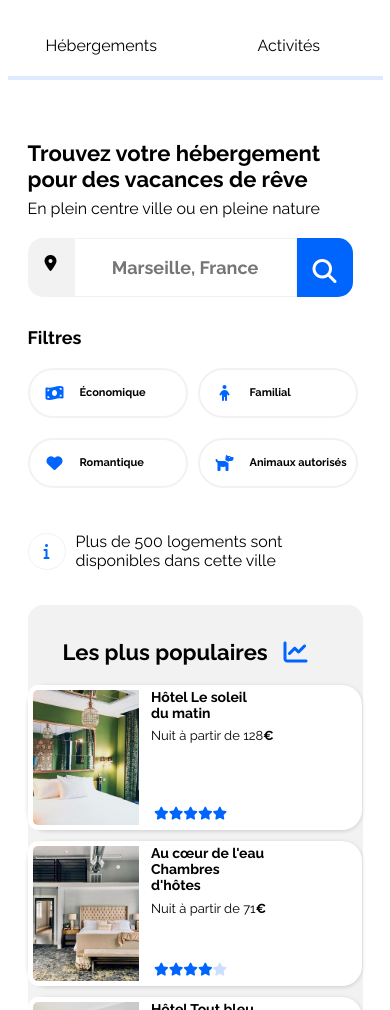
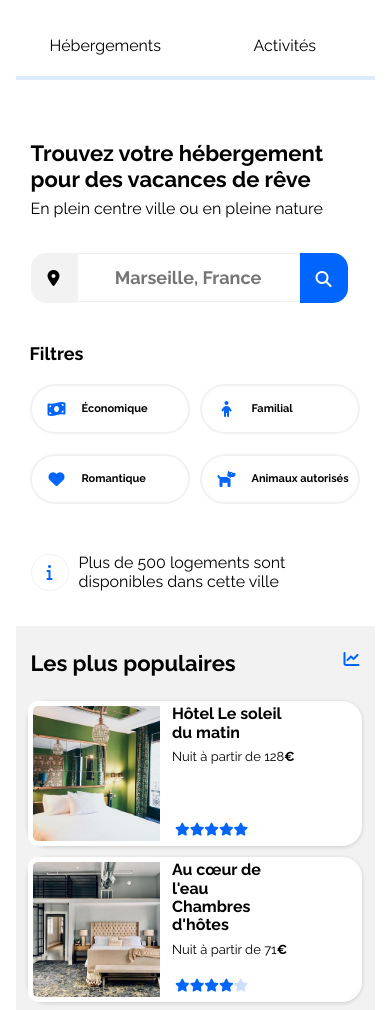
Before and after one commit to lionel-link/maquette-booki, a plain HTML site: page index.html in a window 390 px wide. Shown: the part 42-1052 px from the top of the page. Drawn offline with nearby package versions, Linux system fonts and the light colour scheme.

Commit message:
completed responsive and correction

```diff
--- a/css/style.css
+++ b/css/style.css
@@ -75,8 +75,13 @@ header {
     border-radius: 15px 0 0 15px;
 }
 
+.searchbar__icon::before {
+    position: relative;
+    top: calc(50% - 8px);
+}
+
 .searchbar__input {
-    height: 38px;
+    height: 39px;
     margin: -4px;
     padding: 4px;
     border: 1px solid #F2F2F2;
@@ -88,15 +93,14 @@ header {
 
 .searchbar__button {
     color: white;
-    padding: 15px 16px;
-    gap: 10px;
+    padding: 17px 16px 15px 16px;
     border-radius: 0 15px 15px 0;
     background-color: #0065FC;
     border: 0;
     cursor: pointer;
 }
 
-.searchbar__buttonMobile {
+.searchbar__buttonIcon {
     display: none;
 }
 
@@ -105,7 +109,7 @@ header {
     align-items: center;
     justify-content: space-between;
     width: 950px;
-    margin: 30px 0;
+    margin: 40px 0;
 }
 
 .filter span {
@@ -146,7 +150,7 @@ header {
 }
 
 .indice {
-    margin: 35px 0;
+    margin-bottom: 35px;
 }
 
 .indice__icon {
@@ -166,7 +170,7 @@ header {
 
 
 .cardContainer__house {
-    padding: 35px 35px 0 35px;
+    padding: 40px 35px 0 35px;
     background-color: #F2F2F2;
     border-radius: 15px;
     margin-right: 50px;
@@ -245,7 +249,7 @@ header {
 
 
 .cardContainer__mostPopular {
-    padding: 35px;
+    padding: 40px 35px 0 35px;
     background-color: #F2F2F2;
     border-radius: 15px;
 }
@@ -266,9 +270,9 @@ header {
 }
 
 .cardContainer__mostPopular__icon {
+    font-size: 16px;
     float: right;
     color: #0065FC !important;
-    margin-right: 20px;
 }
 
 .cardBlock.cardcolumn {
@@ -380,7 +384,7 @@ i.fa-sharp.fa-solid.fa-star {
 
 /******************************************************             Responsive Tablette               *********************************************/
 
-@media (max-width:1440px) {
+@media (max-width:1456px) {
 
 
     body {
@@ -392,12 +396,8 @@ i.fa-sharp.fa-solid.fa-star {
         padding: 0 50px;
     }
 
-    .searchbar__buttonMobile {
-        display: none;
-    }
-
     .container {
-        padding: 0 50px;
+        padding: 0;
     }
 
     .cardContainer {
@@ -417,10 +417,6 @@ i.fa-sharp.fa-solid.fa-star {
         padding-bottom: 45px;
     }
 
-    .cardBlock.cardcolumn {
-        display: flex;
-    }
-
     .card.img--left {
         width: 252px;
         height: 145px;
@@ -428,6 +424,16 @@ i.fa-sharp.fa-solid.fa-star {
 
     .card__title {
         font-size: 14px;
+    }
+
+    .cardContainer__mostPopular {
+        padding: 30px 40px 0 40px;
+        background-color: #F2F2F2;
+        border-radius: 15px;
+    }
+
+    .cardContainer__mostPopularTitle {
+        margin: 0 0 25px 0;
     }
 
     .img--left .card__img {
@@ -454,7 +460,8 @@ i.fa-sharp.fa-solid.fa-star {
     }
 
     .cardBlock.card__column {
-        display: grid;
+        display: flex;
+        justify-content: space-between;
     }
 
     .activityContainer__title {
@@ -467,15 +474,22 @@ i.fa-sharp.fa-solid.fa-star {
 /******************************************************             Responsive Mobile               *********************************************/
 
 
-@media (max-width: 1024px) {
+@media (max-width: 1040px) {
 
+    i {
+        font-size: inherit;
+    }
 
 
     body {
-        max-width: 375px;
+        max-width: 359px;
     }
 
     header {
+        padding: 0;
+    }
+
+    .container {
         padding: 0;
     }
 
@@ -512,45 +526,34 @@ i.fa-sharp.fa-solid.fa-star {
         text-align: center;
     }
 
-    .container {
-        padding: 0 20px;
+    .searchBar-block {
+        padding: 0 15px;
     }
 
     form.searchbar__form {
+        margin-top: 35px;
         display: flex;
     }
 
-    form.searchbar__form i {
+    .searchbar__buttonIcon {
+        display: block;
         position: relative;
-        top: calc(50% - 10px);
+        top: calc(50% - 9px);
     }
 
-
-    .searchbar__buttonMobile {
-        display: block;
-        color: white;
-        padding: 15px 16px;
-        gap: 10px;
-        border-radius: 0 15px 15px 0;
-        background-color: #0065FC;
-        border: 0;
-        cursor: pointer;
-    }
-
-    .searchbar__button {
+    .searchbar__buttonText {
         display: none;
     }
 
     .searchbar__input {
         margin: 0;
-        height: 49px;
     }
-
 
     .filter {
         flex-wrap: wrap;
         width: 330px;
         justify-content: space-between;
+        padding: 0 14px;
     }
 
     .filter span {
@@ -592,6 +595,7 @@ i.fa-sharp.fa-solid.fa-star {
     .indice {
         display: flex;
         margin: 35px 0;
+        padding: 0 15px;
     }
 
     .indice__icon {
@@ -603,13 +607,22 @@ i.fa-sharp.fa-solid.fa-star {
         color: #0065FC;
     }
 
-    i.fa-solid.fa-info.indice__icon {
-        font-size: 16px;
-    }
-
     .cardContainer {
         display: flex;
         flex-direction: column-reverse;
+    }
+
+    .cardContainer__mostPopular {
+        padding: 25px 15px 45px 15px;
+        border-radius: 0;
+    }
+
+    .cardContainer__mostPopular__icon {
+        margin-right: 0;
+    }
+
+    .cardContainer__mostPopularTitle {
+        margin: 0 0 25px 0;
     }
 
     .cardBlock.card__column {
@@ -627,10 +640,15 @@ i.fa-sharp.fa-solid.fa-star {
         margin-bottom: 11px;
     }
 
+    .img--left .card__img {
+        width: 127px;
+    }
+
     .cardContainer__house {
         background-color: white;
-        padding: 25px 10px 0 10px;
         border-radius: 0;
+        padding: 0 10px;
+        margin-bottom: 12px;
     }
 
     .cardBlock {
@@ -639,7 +657,7 @@ i.fa-sharp.fa-solid.fa-star {
     }
 
     .cardContainer__houseTitle {
-        margin: 20px 0;
+        margin: 25px 0 20px;
     }
 
     .cardContainer_textEnd {
@@ -654,13 +672,21 @@ i.fa-sharp.fa-solid.fa-star {
         padding-bottom: 25px;
     }
 
-    .cardContainer__house {
-        padding: 0;
+    .card {
+        width: 335px;
         margin-bottom: 12px;
     }
 
-    .card {
-        width: 335px;
+    .card__img {
+        height: 114px;
+    }
+
+    .card__title {
+        font-size: 16px;
+    }
+
+    .activityContainer {
+        margin: 0 12px 60px 12px;
     }
 
     .photocard {
@@ -673,11 +699,16 @@ i.fa-sharp.fa-solid.fa-star {
         height: 134px;
     }
 
+    .photocard__title {
+        justify-content: inherit;
+        padding: 0 20px;
+    }
+
     .footer {
         flex-direction: column;
     }
 
     .footerItem {
-        padding: 0 30px;
+        padding: 0 30px 30px;
     }
 }
--- a/index.html
+++ b/index.html
@@ -25,15 +25,17 @@
         </nav>
     </header>
     <div class="container">
-        <div>
+        <div class="searchBar-block">
             <h1 class="title">Trouvez votre hébergement pour des vacances de rêve</h1>
             <span>En plein centre ville ou en pleine nature</span>
             <div class="searchbar">
                 <form class="searchbar__form" action="" method="get">
                     <i class="fa-sharp fa-solid fa-location-dot searchbar__icon" aria-hidden="true"></i>
                     <input class="searchbar__input" type="text" placeholder="Marseille, France" name="q">
-                    <button class="searchbar__button" type="submit">Rechercher</button>
-                    <button class="searchbar__buttonMobile" type="submit"><i class="fa-solid fa-magnifying-glass"></i></button>
+                    <button class="searchbar__button" type="submit">
+                        <i class="fa-solid fa-magnifying-glass searchbar__buttonIcon" title="Rechercher"></i>
+                        <span class="searchbar__buttonText">Rechercher</span>
+                    </button>
                 </form>
             </div>
         </div>
@@ -136,7 +138,7 @@
                         </div>
                     </a>
                 </div>
-                <h4 class="cardContainer_textEnd">Afficher plus</h4>
+                <h4 class="cardContainer_textEnd"><a href="#">Afficher plus</a></h4>
             </div>
             <div class="cardContainer__mostPopular">
                 <h4 class="cardContainer__mostPopularTitle">
@@ -219,20 +221,20 @@
 
     <footer class="footer">
         <div class="footerItem">
-            <ul class="footerItem__title">A propos</ul>
-            <li>Fonctionnement du site</li>
-            <li>Conditions générales de vente</li>
-            <li>Données et confidentialité</li>
+            <ul class="footerItem__title"><a href="#">A propos</a></ul>
+            <li><a href="#">Fonctionnement du site</a></li>
+            <li><a href="#">Conditions générales de vente</a></li>
+            <li><a href="#">Données et confidentialité</a></li>
         </div>
         <div class="footerItem">
-            <ul class="footerItem__title">Nos Hebergements</ul>
-            <li>Charte qualité</li>
-            <li>Soumettre votre hôtel</li>
+            <ul class="footerItem__title"><a href="#">Nos Hebergements</a></ul>
+            <li><a href="#">Charte qualité</a></li>
+            <li><a href="#">Soumettre votre hôtel</a></li>
         </div>
         <div class="footerItem">
-            <ul class="footerItem__title">Assistance</ul>
-            <li>Centre d'aide</li>
-            <li>Nous contacter</li>
+            <ul class="footerItem__title"><a href="#">Assistance</a></ul>
+            <li><a href="#">Centre d'aide</a></li>
+            <li><a href="#">Nous contacter</a></li>
         </div>
     </footer>
 
```
